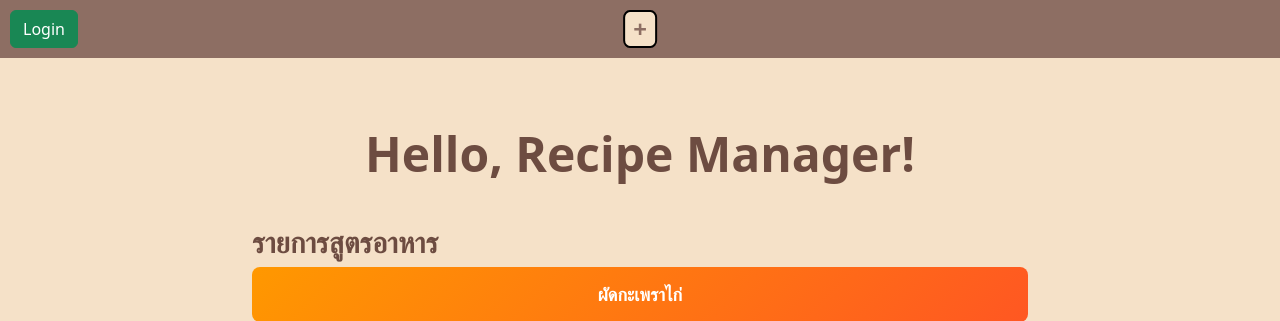
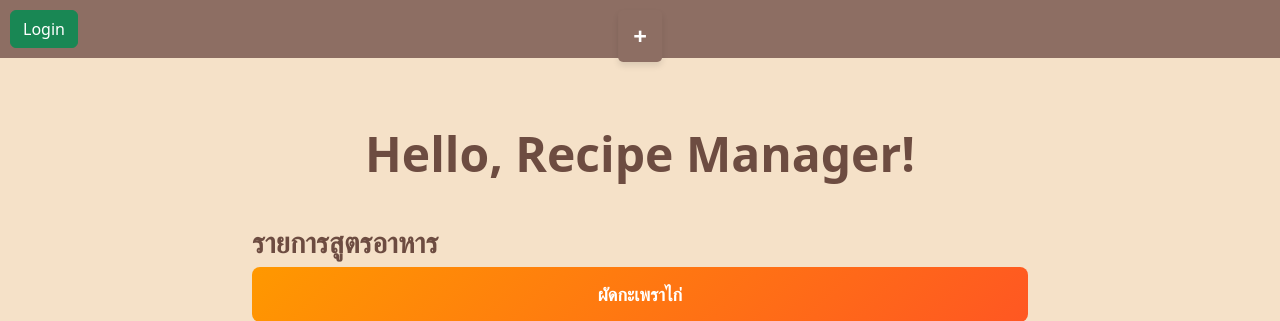
Before and after one commit to AufaWandoloh/my-web, a Flask app: page / in a window 1280 px wide. Shown: the top 321 px of the page. Run offline with Flask 3, Linux system fonts and the light colour scheme.

Commit message:
change add recipe button

```diff
--- a/recipe_manager/templates/index.html
+++ b/recipe_manager/templates/index.html
@@ -33,15 +33,21 @@
             top: 10px;
             left: 50%;
             transform: translateX(-50%);
-            color: #8d6e63;
+            color: white;
             text-decoration: none;
             font-size: 24px;
             font-weight: bold;
-            background-color: #f5e1c8;
-            padding: 5px 8px;
-            border-radius: 20%;
-            border: 2px solid black;
-            line-height: 1;
+            background-color: #8d6e63;
+            padding: 8px 15px;
+            border-radius: 5px;
+            border: none;
+            box-shadow: 0 4px 6px rgba(0, 0, 0, 0.1);
+            transition: 0.3s;
+        }
+
+        .add-btn:hover {
+            background-color: #6d4c41;
+            transform: translateX(-50%) scale(1.1);
         }
 
         .account-btn {
```
